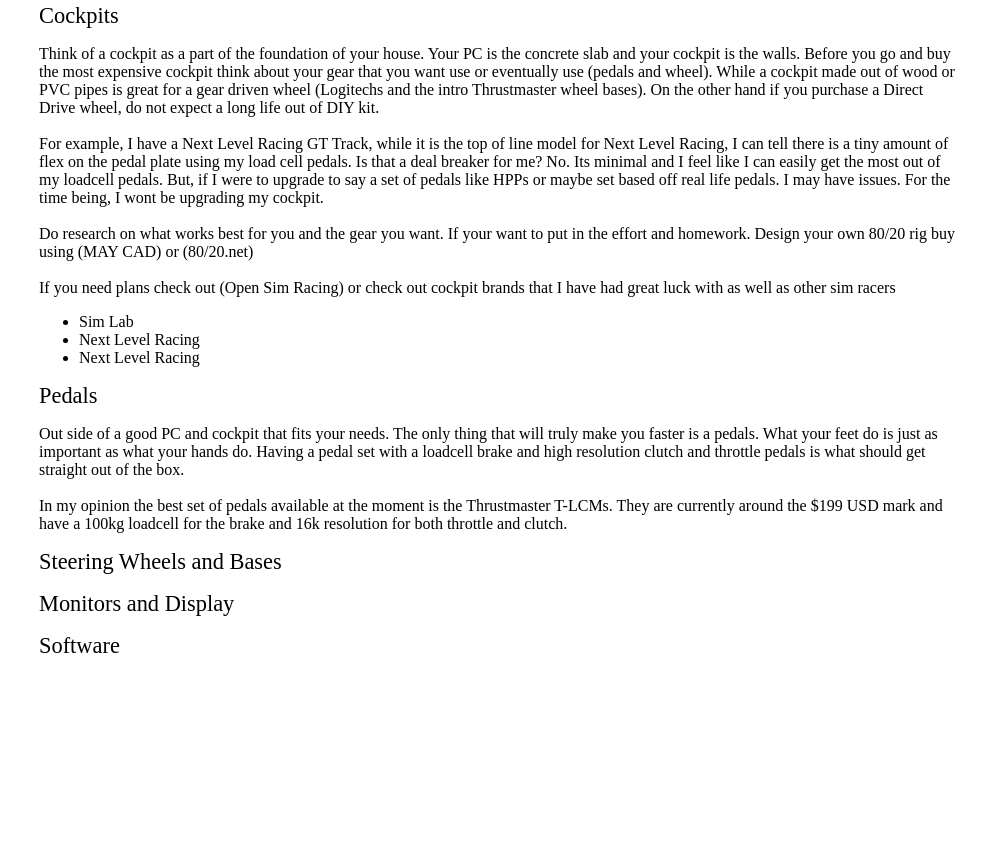
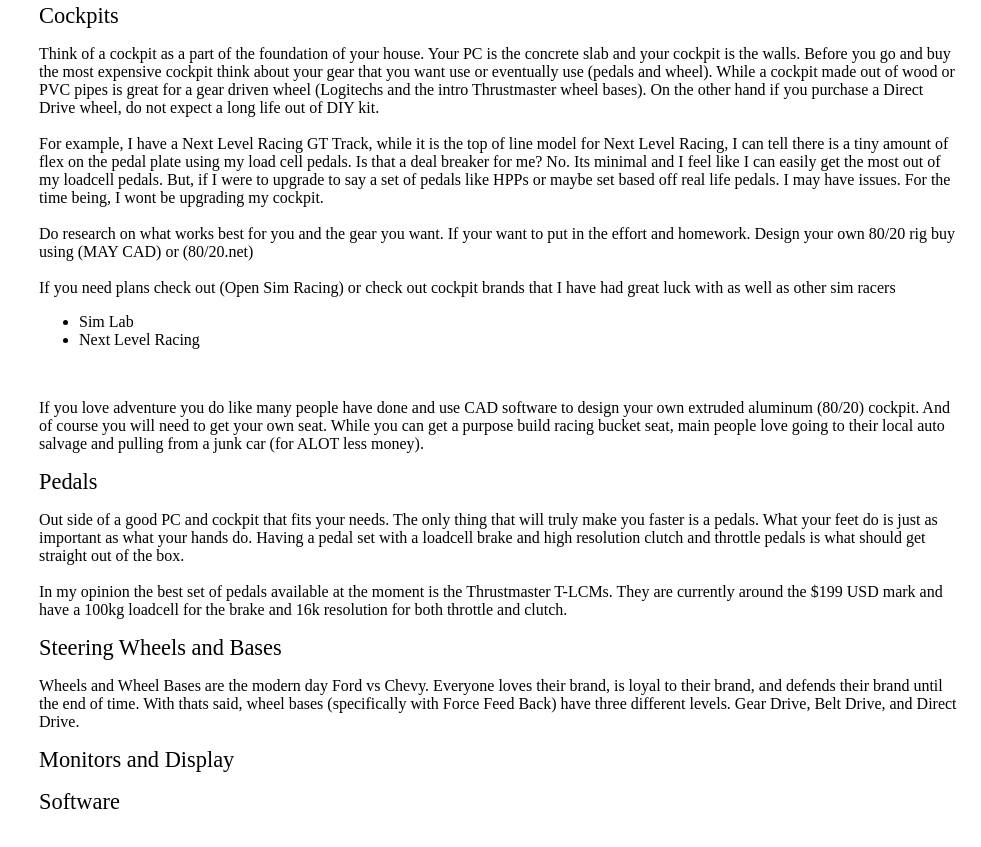
Before and after one commit to IG-88A/Simsite, a plain HTML site: page index.html in a window 1280 px wide. Shown: the part 957-1804 px from the top of the page, without its empty margins (299-1280 px from the left). Before the commit the page ends 1652 px from the top, so only its background shows below. Drawn offline with Linux system fonts and the light colour scheme.

Commit message:
Update index.html

```diff
--- a/index.html
+++ b/index.html
@@ -108,8 +108,12 @@
         <ul>
         <li>Sim Lab</li>
         <li>Next Level Racing</li>
-        <li>Next Level Racing</li>
       </ul>
+    </p>
+    <br>
+     <p>
+       If you love adventure you do like many people have done and use CAD software to design your own extruded aluminum (80/20) cockpit. And of course you will need to get your own seat.
+       While you can get a purpose build racing bucket seat, main people love going to their local auto salvage and pulling from a junk car (for ALOT less money).
       </p>
     </article>
     </section>
@@ -131,6 +135,8 @@
     <header>Steering Wheels and Bases</header>
     <article>
       <p>
+      Wheels and Wheel Bases are the modern day Ford vs Chevy. Everyone loves their brand, is loyal to their brand, and defends their brand until the end of time.
+      With thats said, wheel bases (specifically with Force Feed Back) have three different levels. Gear Drive, Belt Drive, and Direct Drive.
       </p>
 
       <p>
```
